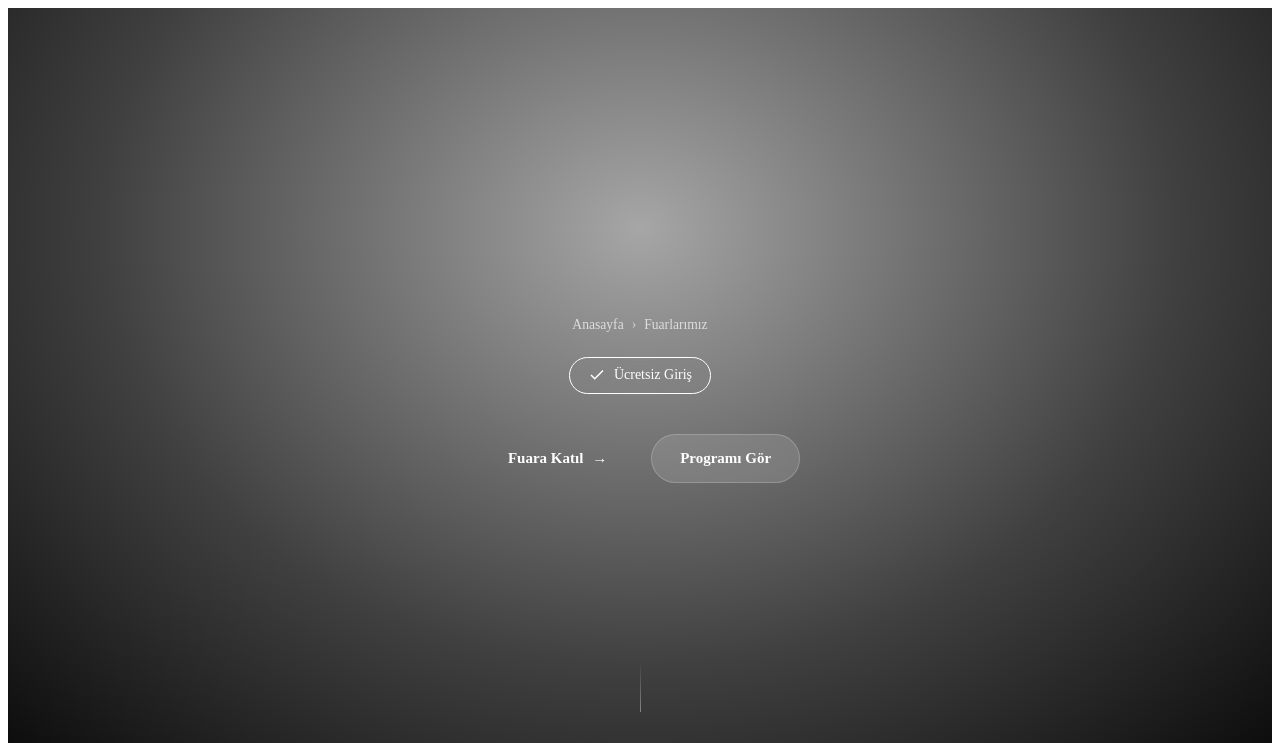
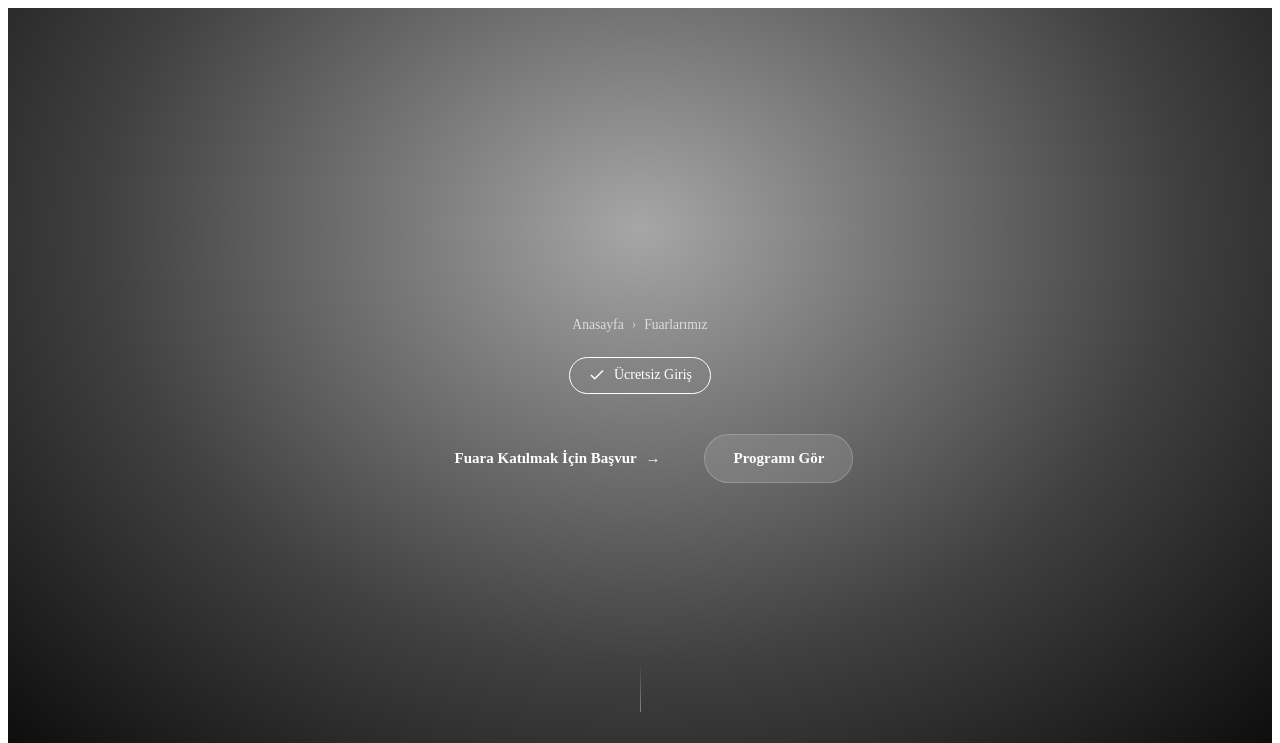
Before and after one commit to ahmeterhancy-cpu/expocyprus-site, a PHP site: template views/pages/fair-detail.php in a window 1280 px wide. Shown: the top 743 px of the page. Run offline with PHP 8.4, Linux system fonts and the light colour scheme; the template is opened without the code that fills it, so the values that code supplies are empty; some libraries are stand-ins or nearby versions.

Commit message:
fix(fair-detail): CTA buton metni 'Fuara Katılmak İçin Başvur' oldu
ÖNCEKİ: 'Fuara Katıl' / 'Apply to Exhibit'
SONRASI: 'Fuara Katılmak İçin Başvur' / 'Apply to Participate'

Sticky bar kısa versiyonu: 'Katıl' → 'Başvur'
Hero ve sticky bar tutarlı action-oriented dil kullanır.

```diff
--- a/views/pages/fair-detail.php
+++ b/views/pages/fair-detail.php
@@ -248,7 +248,7 @@ $extras = $fairExtras[$fair['slug'] ?? ''] ?? null;
 
         <div class="fd-hero-actions">
             <a href="#katilim-form" class="fd-btn fd-btn-primary">
-                <?= lang() === 'en' ? 'Apply to Exhibit' : 'Fuara Katıl' ?>
+                <?= lang() === 'en' ? 'Apply to Participate' : 'Fuara Katılmak İçin Başvur' ?>
                 <span aria-hidden="true">→</span>
             </a>
             <a href="#program" class="fd-btn fd-btn-ghost">
@@ -278,7 +278,7 @@ $extras = $fairExtras[$fair['slug'] ?? ''] ?? null;
                 <?php endif; ?>
             </div>
             <a href="#katilim-form" class="fd-btn fd-btn-primary fd-btn-sm">
-                <?= lang() === 'en' ? 'Apply' : 'Katıl' ?> →
+                <?= lang() === 'en' ? 'Apply' : 'Başvur' ?> →
             </a>
         </div>
     </div>
```
